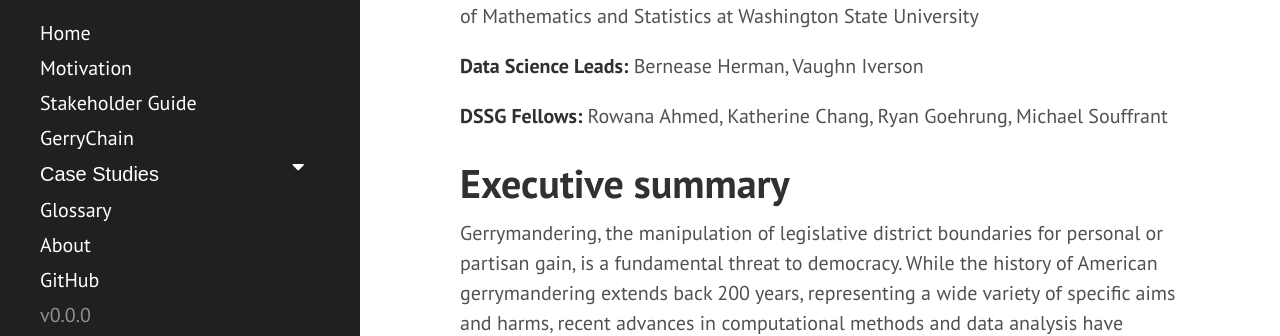
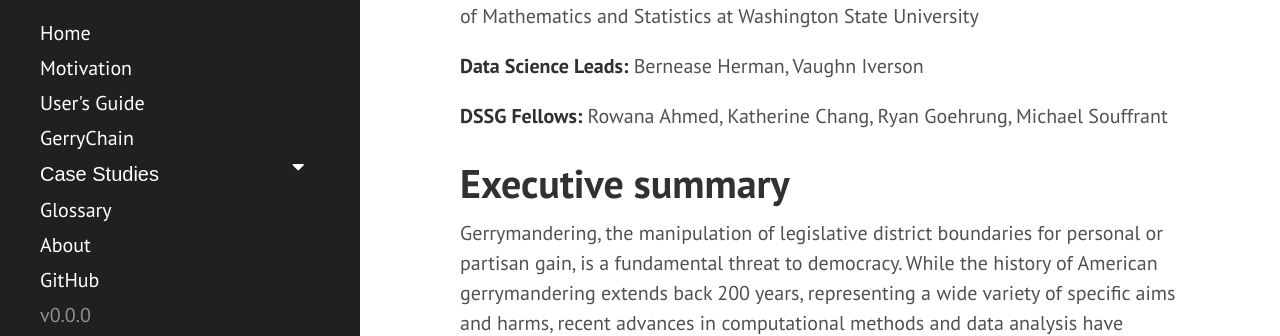
Before and after one commit to uwescience/DSSG2021-redistricting-website, a Jekyll site: the page built from index.md, in a window 1280 px wide. Shown: the part 477-813 px from the top of the page. Built offline with Jekyll 4.4.1, drawn with Linux system fonts in a browser that asks for light colours; the list of posts is cut into pages by our own code.

Commit message:
Update sidebar.html

```diff
--- a/_includes/sidebar.html
+++ b/_includes/sidebar.html
@@ -14,7 +14,7 @@
 
       <a class="sidebar-nav-item{% if page.url == site.baseurl %} active{% endif %}" href="{{ site.baseurl }}">Home</a>
       <a class="sidebar-nav-item {% if page.url == node.url %} active{% endif %}" href="{{ '/motivation' | prepend: site.baseurl }}">Motivation</a>
-      <a class="sidebar-nav-item {% if page.url == node.url %} active{% endif %}" href="{{ '/guide' | prepend: site.baseurl }}">Stakeholder Guide</a>
+      <a class="sidebar-nav-item {% if page.url == node.url %} active{% endif %}" href="{{ '/guide' | prepend: site.baseurl }}">User's Guide</a>
       <a class="sidebar-nav-item {% if page.url == node.url %} active{% endif %}" href="{{ '/gerrychain' | prepend: site.baseurl }}">GerryChain</a>
       <!-- An example of a section with drop-down menu -->
       <button class="dropdown-btn">Case Studies
```
